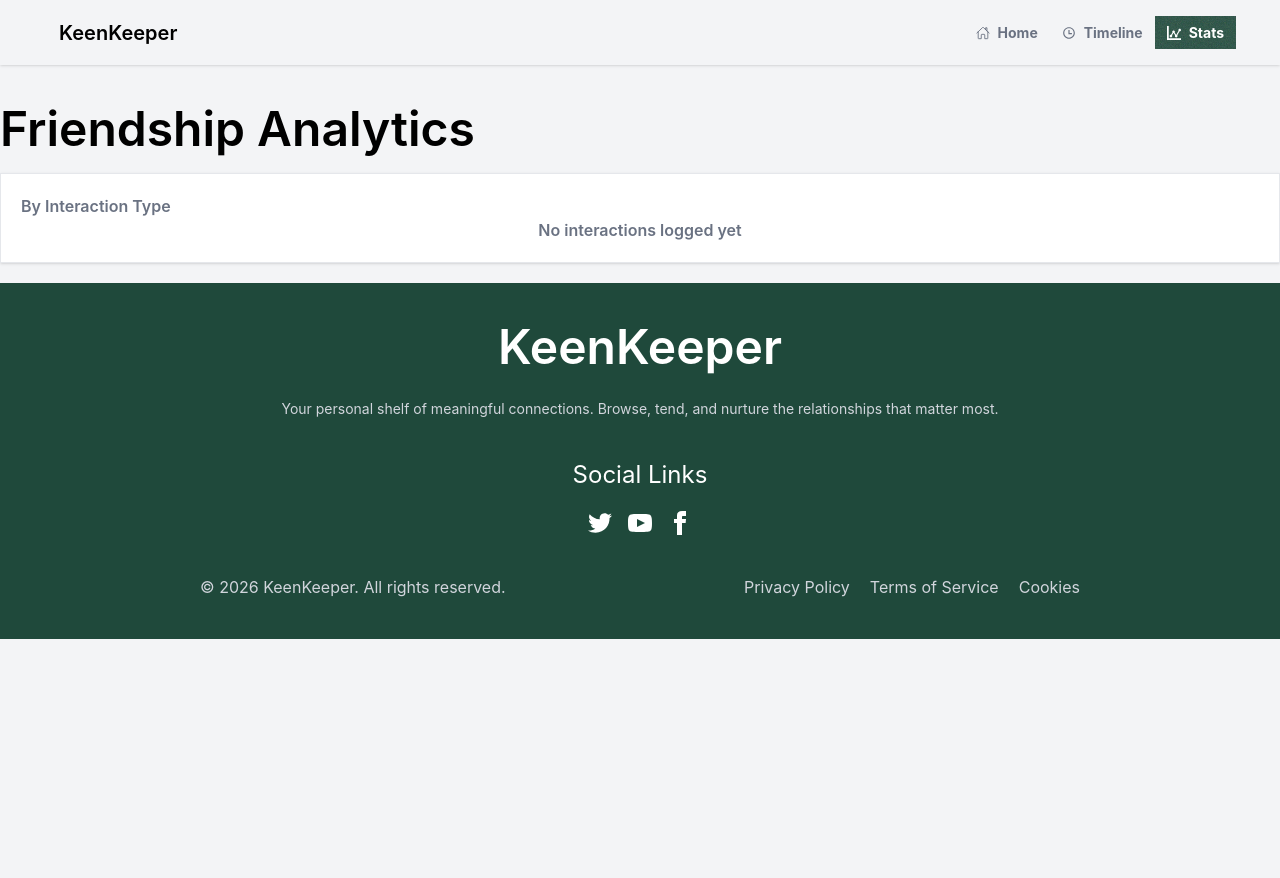
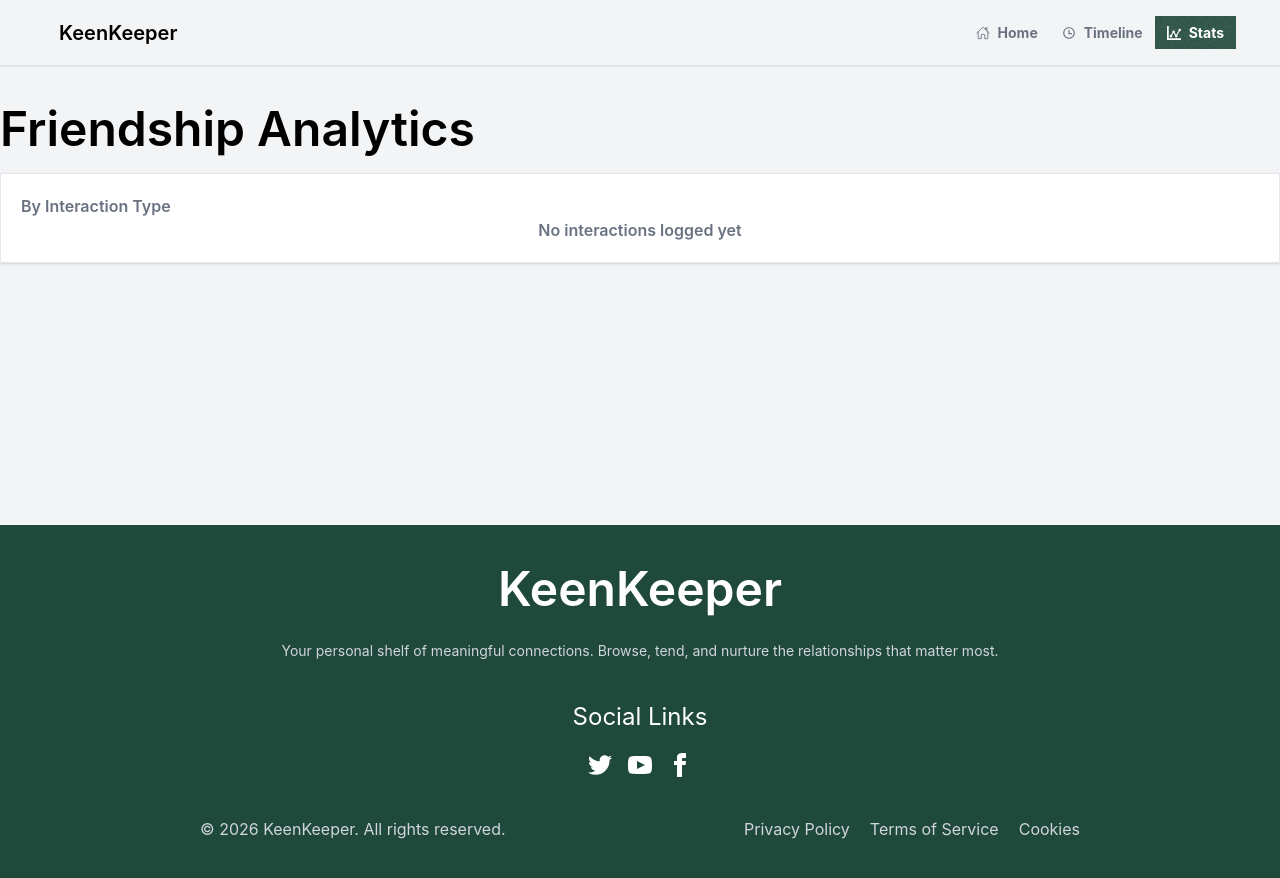
Before and after one commit to tarikulhub2004/Friend-7-r, a React (Vite) app: page /stats in a window 1280 px wide. Shown: the top 878 px of the page. Before the commit the page ends 800 px from the top, so only its background shows below. Built offline with nearby package versions, Linux system fonts and the light colour scheme.

Commit message:
children width display update

```diff
--- a/src/layout/MainLayout.jsx
+++ b/src/layout/MainLayout.jsx
@@ -6,7 +6,7 @@ const MainLayout = () => {
     return (
         <div>
             <Navbar></Navbar>
-            <div className="max-w-7xl mx-auto">
+            <div className="max-w-7xl mx-auto min-h-[50vh]">
                 <Outlet></Outlet>
             </div>
             <Footer></Footer>
```
